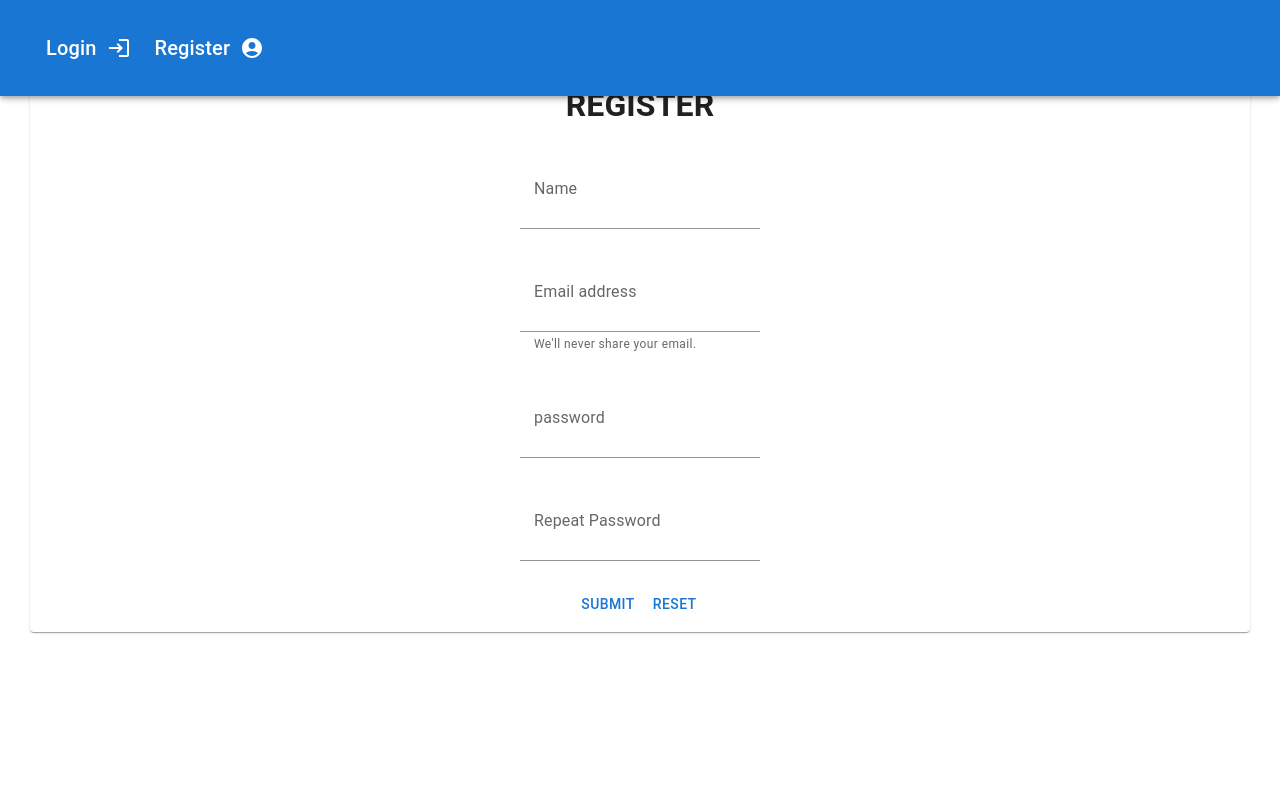
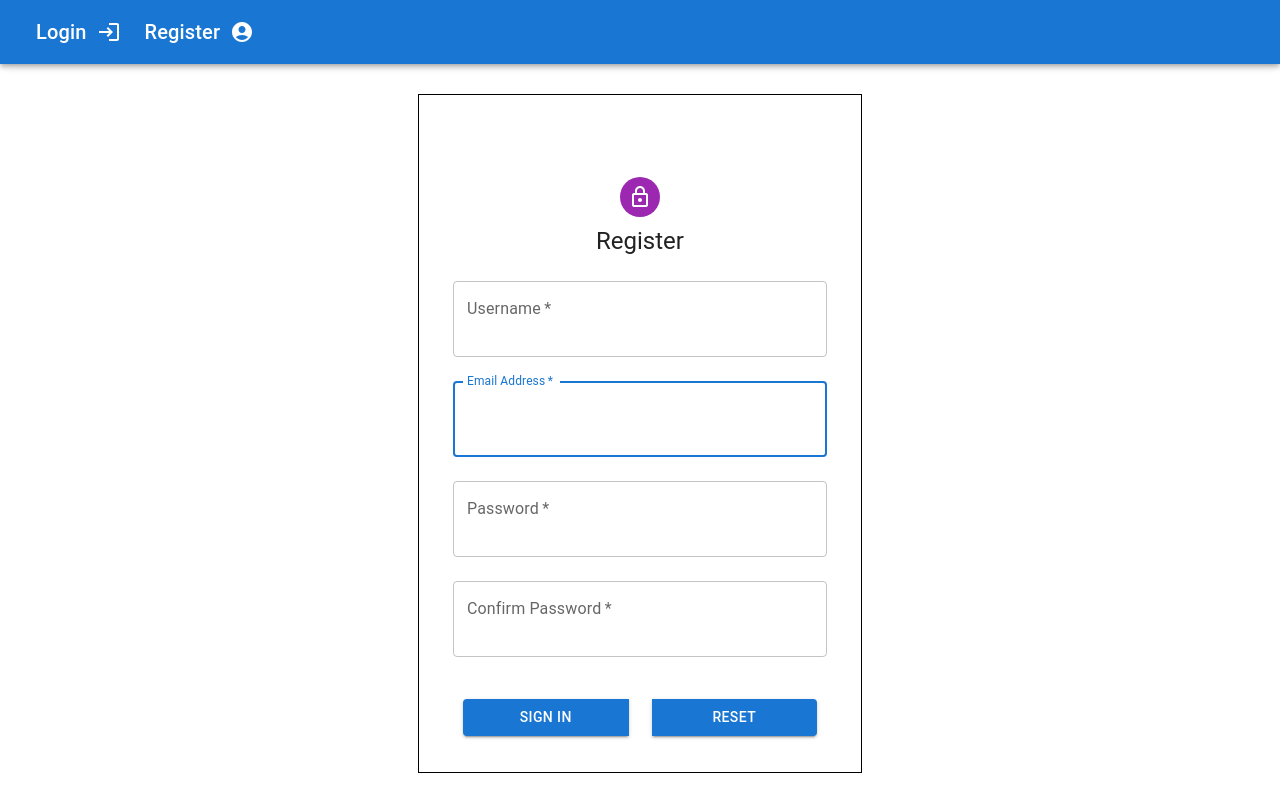
Before and after one commit to Red4lpha/Message-Board, a React (Create React App) app in the folder frontend/: page /register in a window 1280 px wide. Built offline with nearby package versions, Linux system fonts and the light colour scheme.

Commit message:
Fixed up the login and register page to be consistent, change links and redirects from logging or registering. Added functionality to register reset button, fixed minor issue with backend register sending data in improper form

```diff
--- a/frontend/src/components/Login.tsx
+++ b/frontend/src/components/Login.tsx
@@ -1,10 +1,11 @@
-import {FormEvent, useState} from 'react';
-import { useAppDispatch } from '../app/hooks';
-import { login} from '../features/auth/authSlice'
+import {FormEvent, useEffect, useState} from 'react';
+import { useAppDispatch, useAppSelector } from '../app/hooks';
+import { login, reset} from '../features/auth/authSlice'
 import { userDataInterface } from '../types/types';
-import {Avatar, Button, CssBaseline, TextField, FormControlLabel, Checkbox, Link, Grid, Box, Typography, Container } from '@mui/material';
+import {Avatar, Button, CssBaseline, TextField, Box, Typography, Container } from '@mui/material';
 import LockOutlinedIcon from '@mui/icons-material/LockOutlined';
 import { createTheme, ThemeProvider } from '@mui/material/styles';
+import { useNavigate } from 'react-router-dom';
 
 const theme = createTheme();
 
@@ -13,7 +14,8 @@ const Login = () => {
     email: '',
     password: ''
   });
-
+  const {user, isLoading, isSuccess, isError, message} = useAppSelector((state) => state.auth)
+  const navigate = useNavigate();
   const {email, password} = formData;
   const dispatch = useAppDispatch();
 
@@ -33,6 +35,17 @@ const Login = () => {
       [e.target.name]: e.target.value,
     }))
   }
+  useEffect(() => {
+    if (isError) {
+      console.log(message)
+    }
+
+    if (isSuccess || user) {
+      navigate('/')
+    }
+
+    dispatch(reset())
+  }, [user, isError, isSuccess, message, navigate, dispatch])
 
   return (
     <ThemeProvider theme={theme}>
--- a/frontend/src/components/Main.css
+++ b/frontend/src/components/Main.css
@@ -14,7 +14,7 @@ main {
   margin: 15px 0;
   text-align: left;
 }
-div {
+main div {
   padding: 10px;
 }
 .content {
--- a/frontend/src/components/NavBar.tsx
+++ b/frontend/src/components/NavBar.tsx
@@ -1,85 +1,30 @@
 import * as React from 'react';
-import AppBar from '@mui/material/AppBar';
-import Box from '@mui/material/Box';
-import Toolbar from '@mui/material/Toolbar';
-import Typography from '@mui/material/Typography';
-import IconButton from '@mui/material/IconButton';
-import MenuIcon from '@mui/icons-material/Menu';
-import AccountCircle from '@mui/icons-material/AccountCircle';
+import {AppBar, Box, Toolbar, Typography, IconButton } from '@mui/material';
+import {AccountCircle } from '@mui/icons-material';
 import LogoutIcon from '@mui/icons-material/Logout';
 import LoginIcon from '@mui/icons-material/Login';
-import MenuItem from '@mui/material/MenuItem';
-import Menu from '@mui/material/Menu';
-import Login from './Login';
 import { useNavigate } from 'react-router-dom'
-import { useState } from 'react';
 import { useAppDispatch, useAppSelector } from '../app/hooks';
 import { logout } from '../features/auth/authSlice';
 
 export default function MenuAppBar() {
-  const [auth, setAuth] = useState(true);
-  const [anchorEl, setAnchorEl] = useState<null | HTMLElement>(null);
   const {user} = useAppSelector((state) => state.auth)
   const dispatch = useAppDispatch();
 
-
-  const handleChange = (event: React.ChangeEvent<HTMLInputElement>) => {
-    setAuth(event.target.checked);
-  };
-
-  const handleMenu = (event: React.MouseEvent<HTMLElement>) => {
-    setAnchorEl(event.currentTarget);
-  };
-
-  const handleClose = () => {
-    setAnchorEl(null);
-  };
-
   const navigate = useNavigate();
-  const routeChange = () =>{
-    let path = `/register`;
+  const routeChange = (event: React.MouseEvent<HTMLElement>) =>{
+    let path = `/${event.currentTarget.id}`;
     navigate(path);
   }
 
   return (
     <Box sx={{ flexGrow: 1 }}>
-      <AppBar position="fixed">
+      <AppBar position="sticky">
         <Toolbar>
 
           {!user && (
+
             <div>
-              <IconButton
-                size="large"
-                aria-label="account of current user"
-                aria-controls="menu-appbar"
-                aria-haspopup="true"
-                onClick={handleMenu}
-                color="inherit"
-              >
-              <Typography variant="h6" sx={{ flexGrow: 1 }} paddingRight="10px">
-              Login
-              </Typography>
-                <LoginIcon />
-              </IconButton>
-              <Menu
-                id="menu-appbar"
-                anchorEl={anchorEl}
-                anchorOrigin={{
-                  vertical: 'top',
-                  horizontal: 'right',
-                }}
-                keepMounted
-                transformOrigin={{
-                  vertical: 'top',
-                  horizontal: 'right',
-                }}
-                open={Boolean(anchorEl)}
-                onClose={handleClose}
-              >
-                <MenuItem><Login /></MenuItem>
-                {/* <MenuItem onClick={handleClose}><Login /></MenuItem> */}
-              </Menu>
-
                 <IconButton
                   size="large"
                   aria-label="account of current user"
@@ -87,6 +32,23 @@ export default function MenuAppBar() {
                   aria-haspopup="true"
                   onClick={routeChange}
                   color="inherit"
+                  id="login"
+                >
+                  <Typography variant="h6" sx={{ flexGrow: 1 }} paddingRight="10px">
+                    Login
+                  </Typography>
+                  <LoginIcon />
+              </IconButton>
+
+            <IconButton
+              size="large"
+              aria-label="register user"
+              aria-controls="menu-appbar"
+              aria-haspopup="true"
+              onClick={routeChange}
+              color="inherit"
+              name="register"
+              id="register"
             >
                 <Typography variant="h6" sx={{ flexGrow: 1 }} paddingRight="10px">
                   Register
@@ -95,6 +57,7 @@ export default function MenuAppBar() {
               </IconButton>
 
             </div>
+
           )}
           {user && (
             <>
--- a/frontend/src/components/Register.tsx
+++ b/frontend/src/components/Register.tsx
@@ -1,19 +1,24 @@
-import React, {useState} from 'react';
-//import {useSelector, useDispatch} from 'react-redux';
+import React, {useEffect, useState} from 'react';
+import {useSelector, useDispatch} from 'react-redux';
 import { useAppDispatch, useAppSelector } from '../app/hooks';
-import { register} from '../features/auth/authSlice'
+import { register, reset} from '../features/auth/authSlice'
 import { userDataInterface } from '../types/types';
-import {FormControl, InputLabel, Input, FormHelperText, Button, Paper} from '@mui/material';
+import {Avatar, Button, CssBaseline, TextField, Box, Typography, Container, ButtonGroup } from '@mui/material';
+import LockOutlinedIcon from '@mui/icons-material/LockOutlined';
+import { createTheme, ThemeProvider } from '@mui/material/styles';
+import { useNavigate } from 'react-router-dom';
 
+const theme = createTheme();
+const initialState = {
+  name: "",
+  email: "",
+  password: "",
+  password2: ""
+};
 const Register = () => {
-  const [formData, setFormData] = useState({
-    name: '',
-    email: '',
-    password: '',
-    password2: ''
-  })
-
-  const {name, email, password, password2} = formData;
+  const [{name, email, password, password2}, setFormData] = useState(initialState)
+  const {user, isLoading, isSuccess, isError, message} = useAppSelector((state) => state.auth)
+  const navigate = useNavigate();
 
   //const {user, isLoading, isError, isSuccess, message,} = useAppSelector((state: any) => state.auth)
 
@@ -35,7 +40,9 @@ const Register = () => {
     }
   }
   //TODO: Write out handle reset logic
-  const handleReset = () => console.log("");
+  const handleReset = () => {
+    setFormData(initialState)
+  }
 
   const onChange = (e: any) => {
     setFormData((prevState) => ({
@@ -43,55 +50,106 @@ const Register = () => {
       [e.target.name]: e.target.value,
     }))
   }
+
+  useEffect(() => {
+    if (isError) {
+      console.log(message)
+    }
+
+    if (isSuccess || user) {
+      navigate('/')
+    }
+
+    dispatch(reset())
+  }, [user, isError, isSuccess, message, navigate, dispatch])
   return (
-    <div className="App">
-      <Paper>
-        <h1>REGISTER</h1>
-        <div style={{marginBottom: '15px'}}>
-          <FormControl>
-            <InputLabel htmlFor="name">Name</InputLabel>
-            <Input id="name"
-            name='name'
+    <ThemeProvider theme={theme}>
+    <Container component="main" maxWidth="xs">
+      <CssBaseline />
+      <Box
+        sx={{
+          marginTop: 8,
+          display: 'flex',
+          flexDirection: 'column',
+          alignItems: 'center',
+        }}
+      >
+        <Avatar sx={{ m: 1, bgcolor: 'secondary.main' }}>
+          <LockOutlinedIcon />
+        </Avatar>
+        <Typography component="h1" variant="h5">
+          Register
+        </Typography>
+        <Box component="form" onSubmit={handleSubmit} noValidate sx={{ mt: 1 }}>
+          <TextField
+              margin="normal"
+              required
+              fullWidth
+              id="name"
+              label="Username"
+              name="name"
+              autoComplete="name"
+              value={name}
+              onChange={onChange}
+              autoFocus
+            />
+          <TextField
+            margin="normal"
+            required
+            fullWidth
+            id="email"
+            label="Email Address"
+            name="email"
+            autoComplete="email"
+            value={email}
             onChange={onChange}
-            value={name}
-            aria-describedby="Name Form" />
-          </FormControl>
-        </div>
-        <div style={{marginBottom: '15px'}}>
-          <FormControl>
-            <InputLabel htmlFor="email">Email address</InputLabel>
-            <Input id="email"
-            name='email'
+            autoFocus
+          />
+          <TextField
+            margin="normal"
+            required
+            fullWidth
+            name="password"
+            label="Password"
+            type="password"
+            id="password"
+            value={password}
             onChange={onChange}
-            value={email}
-            aria-describedby="Email Address Form" />
-            <FormHelperText id="my-helper-text">We'll never share your email.</FormHelperText>
-          </FormControl>
-        </div>
-        <div style={{marginBottom: '15px'}}>
-          <FormControl>
-            <InputLabel htmlFor="password">password</InputLabel>
-            <Input id="password"
-            name='password'
+          />
+          <TextField
+            margin="normal"
+            required
+            fullWidth
+            name="password2"
+            label="Confirm Password"
+            type="password"
+            id="password2"
+            value={password2}
             onChange={onChange}
-            value={password}
-            aria-describedby="Password Form" />
-          </FormControl>
-        </div>
-        <div style={{marginBottom: '15px'}}>
-          <FormControl>
-            <InputLabel htmlFor="password2">Repeat Password</InputLabel>
-            <Input id="password2"
-            name='password2'
-            onChange={onChange}
-            value={password2}
-            aria-describedby="Repeat Password Form" />
-          </FormControl>
-        </div>
-        <Button onClick={handleSubmit}>Submit</Button>
-        <Button onClick={handleReset}>Reset</Button>
-      </Paper>
-    </div>
+          />
+          <ButtonGroup fullWidth>
+            <Button
+              type="submit"
+              fullWidth
+              variant="contained"
+              sx={{ mt: 3, mb: 2, mr: 3 }}
+            >
+              Sign In
+            </Button>
+            <Button
+              onClick={handleReset}
+              fullWidth
+              variant="contained"
+              sx={{ mt: 3, mb: 2 }}
+            >
+              Reset
+            </Button>
+          </ButtonGroup>
+        </Box>
+      </Box>
+
+    </Container>
+  </ThemeProvider>
   );
 }
 
```
Also changed, not shown: 1 other file (tests, documents, lock files or other folders). Lines whose indentation alone changed are shown as unchanged.
